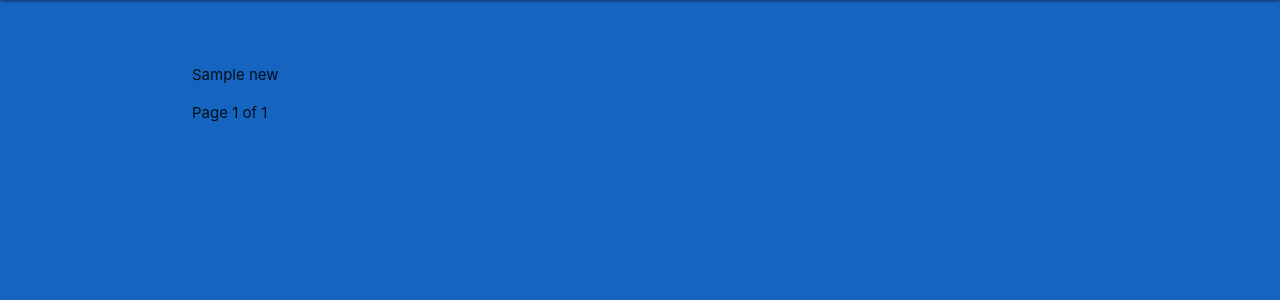
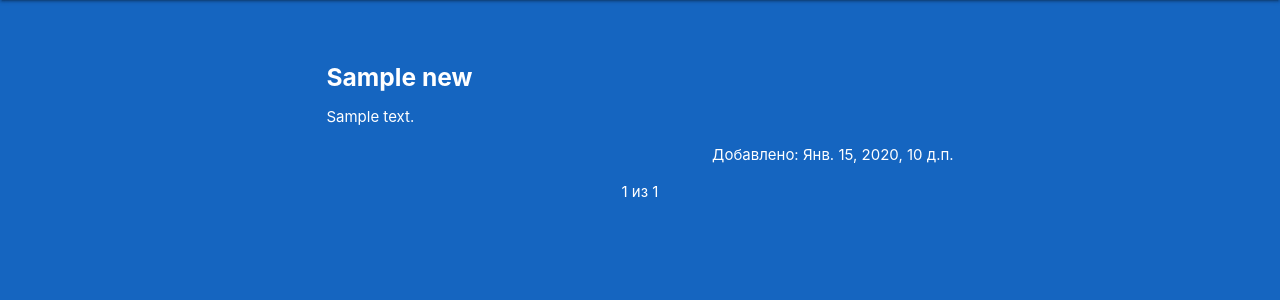
Before and after one commit to khirnick/mcupper, a Django app: page /news in a window 1280 px wide. Shown: the part 64-364 px from the top of the page. Run offline with Django 3.2, Linux system fonts and the light colour scheme; tables that the repository leaves empty hold one stand-in row (values such as "Sample post"); some libraries are stand-ins or nearby versions.

Commit message:
remake news block and pagination: make more stylish :star:

```diff
--- a/cupper/templates/cupper/news.html
+++ b/cupper/templates/cupper/news.html
@@ -1,19 +1,26 @@
 {% extends 'base.html' %}
 
 {% block content %}
-    {% for news in news_list %}
-        <p>{{ news }}</p>
-    {% endfor %}
+    <div class="container white-text">
+        {% for news in news_list %}
+            <h5><b>{{ news }}</b></h5>
+            <p>{{ news.description }}</p>
+            <p style="text-align: right">Добавлено: {{ news.created_at }}</p>
+            {% if news != news_list|last %}
+                <hr/>
+            {% endif %}
+        {% endfor %}
+    </div>
 
-    <div id="pagination">
+    <div id="pagination" style="text-align: center" class="white-text">
         {% if news_list.has_previous %}
-            <a href="?page={{ news_list.previous_page_number }}">Previous</a>
+            <a href="?page={{ news_list.previous_page_number }}"><</a>
         {% endif %}
 
-        <p>Page {{ news_list.number }} of {{ news_list.paginator.num_pages }}</p>
+        {{ news_list.number }} из {{ news_list.paginator.num_pages }}
 
         {% if news_list.has_next %}
-            <a href="?page={{ news_list.next_page_number }}">Next</a>
+            <a href="?page={{ news_list.next_page_number }}">></a>
         {% endif %}
     </div>
 {% endblock %}
```
